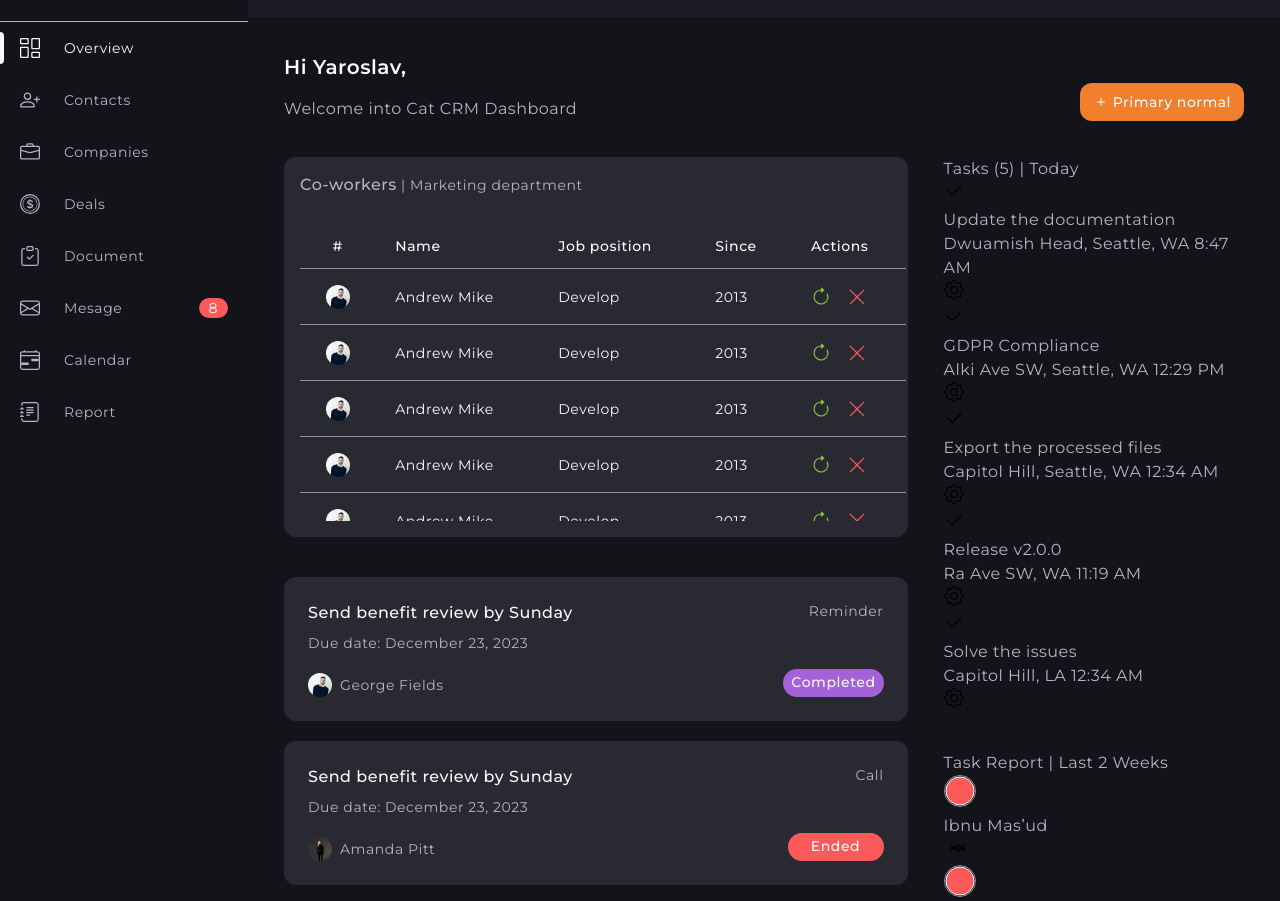
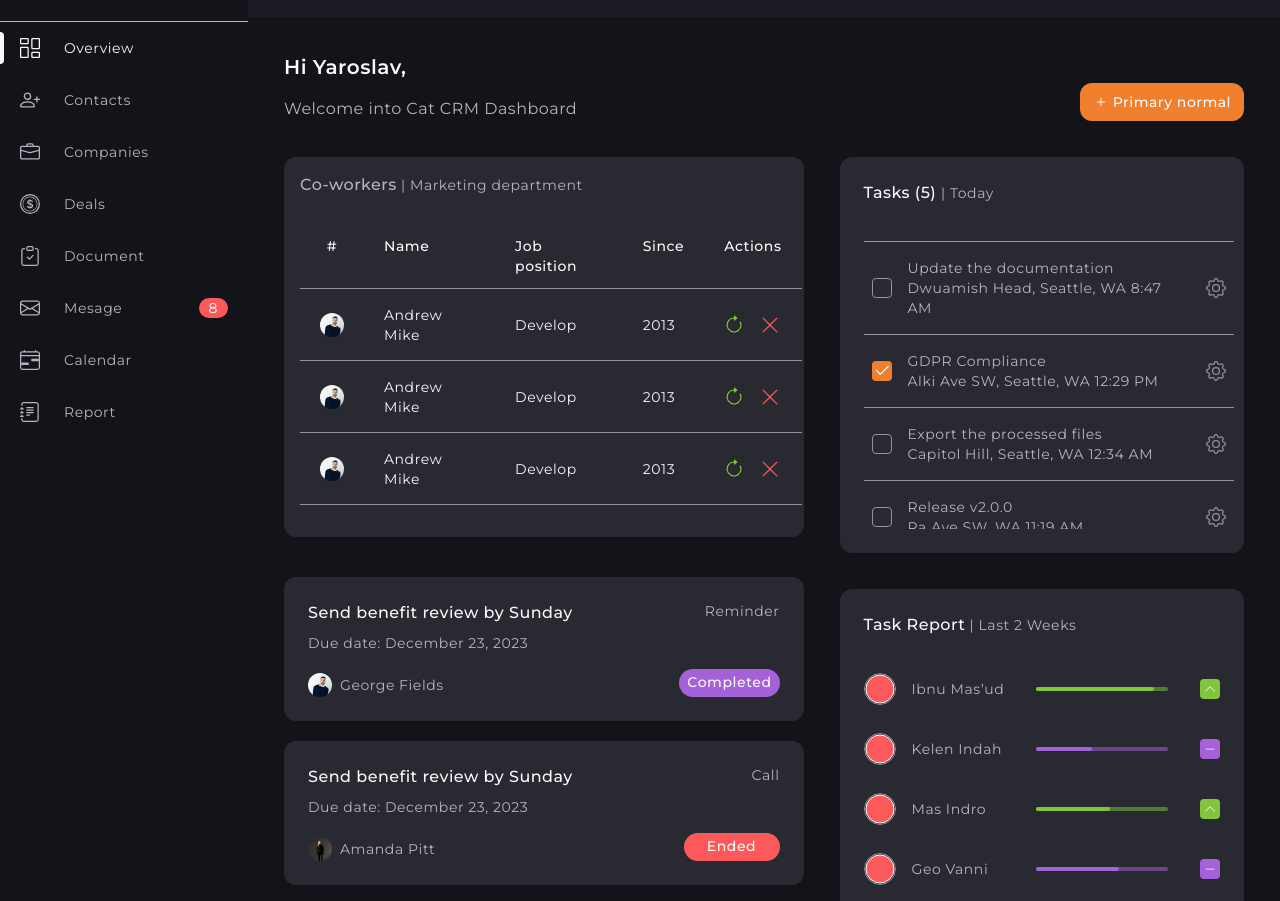
Before and after one commit to svitlana-shumal/sass-project, a website built with Vite: page index.html in a window 1280 px wide. Shown: the part 51-952 px from the top of the page. Built offline with nearby package versions, Linux system fonts and the light colour scheme.

Commit message:
added last code

```diff
--- a/index.html
+++ b/index.html
@@ -648,12 +648,11 @@
       <h2 class="reports-title"><span>Task Report</span> | Last 2 Weeks</h2>
       <ul class="reports-list">
         <li class="reports-item" data-status="up">
-          <div class="reports-co-worker co-worker">
-            <div class="co-worker-thumb">
-              <img class="co-worker-avatar" src="./src/img/avatars/thumb.svg" alt="Ibnu Mas’ud" width="32"
-                height="32" />
+          <div class="reports-staff staff">
+            <div class="staff-thumb">
+              <img class="staff-avatar" src="./src/img/avatars/thumb.svg" alt="Ibnu Mas’ud" width="32" height="32" />
             </div>
-            <h3 class="co-worker-caption">Ibnu Mas’ud</h3>
+            <h3 class="staff-caption">Ibnu Mas’ud</h3>
           </div>
           <progress class="reports-bar" id="report_ibnu" max="100" value="89">
             <!-- For older browser, which doesn't support <progress> styles -->
@@ -661,19 +660,18 @@
               <span style="width: 89%">Progress: 89%</span>
             </div>
           </progress>
-          <svg class="reports-status" width="20" height="20">
+          <svg class="reports-icon" width="20" height="20">
             <use class="up" href="./src/img/icons.svg#icon-up"></use>
             <use class="dash" href="./src/img/icons.svg#icon-dash"></use>
             <use class="down" href="./src/img/icons.svg#icon-down"></use>
           </svg>
         </li>
         <li class="reports-item" data-status="dash">
-          <div class="reports-co-worker co-worker">
-            <div class="co-worker-thumb">
-              <img class="co-worker-avatar" src="./src/img/avatars/thumb.svg" alt="Kelen Indah" width="32"
-                height="32" />
+          <div class="reports-staff staff">
+            <div class="staff-thumb">
+              <img class="staff-avatar" src="./src/img/avatars/thumb.svg" alt="Kelen Indah" width="32" height="32" />
             </div>
-            <h3 class="co-worker-caption">Kelen Indah</h3>
+            <h3 class="staff-caption">Kelen Indah</h3>
           </div>
           <progress class="reports-bar" id="report_indash" max="100" value="43">
             <!-- For older browser, which doesn't support <progress> styles -->
@@ -681,18 +679,18 @@
               <span style="width: 43%">Progress: 43%</span>
             </div>
           </progress>
-          <svg class="reports-status" width="20" height="20">
+          <svg class="reports-icon" width="20" height="20">
             <use class="up" href="./src/img/icons.svg#icon-up"></use>
             <use class="dash" href="./src/img/icons.svg#icon-dash"></use>
             <use class="down" href="./src/img/icons.svg#icon-down"></use>
           </svg>
         </li>
         <li class="reports-item" data-status="up">
-          <div class="reports-co-worker co-worker">
-            <div class="co-worker-thumb">
-              <img class="co-worker-avatar" src="./src/img/avatars/thumb.svg" alt="Mas Indro" width="32" height="32" />
+          <div class="reports-staff staff">
+            <div class="staff-thumb">
+              <img class="staff-avatar" src="./src/img/avatars/thumb.svg" alt="Mas Indro" width="32" height="32" />
             </div>
-            <h3 class="co-worker-caption">Mas Indro</h3>
+            <h3 class="staff-caption">Mas Indro</h3>
           </div>
           <progress class="reports-bar" id="report_indro" max="100" value="56">
             <!-- For older browser, which doesn't support <progress> styles -->
@@ -700,18 +698,18 @@
               <span style="width: 56%">Progress: 56%</span>
             </div>
           </progress>
-          <svg class="reports-status" width="20" height="20">
+          <svg class="reports-icon" width="20" height="20">
             <use class="up" href="./src/img/icons.svg#icon-up"></use>
             <use class="dash" href="./src/img/icons.svg#icon-dash"></use>
             <use class="down" href="./src/img/icons.svg#icon-down"></use>
           </svg>
         </li>
         <li class="reports-item" data-status="dash">
-          <div class="reports-co-worker co-worker">
-            <div class="co-worker-thumb">
-              <img class="co-worker-avatar" src="./src/img/avatars/thumb.svg" alt="Geo Vanni" width="32" height="32" />
+          <div class="reports-staff staff">
+            <div class="staff-thumb">
+              <img class="staff-avatar" src="./src/img/avatars/thumb.svg" alt="Geo Vanni" width="32" height="32" />
             </div>
-            <h3 class="co-worker-caption">Geo Vanni</h3>
+            <h3 class="staff-caption">Geo Vanni</h3>
           </div>
           <progress class="reports-bar" id="report_vanni" max="100" value="63">
             <!-- For older browser, which doesn't support <progress> styles -->
@@ -719,18 +717,18 @@
               <span style="width: 63%">Progress: 63%</span>
             </div>
           </progress>
-          <svg class="reports-status" width="20" height="20">
+          <svg class="reports-icon" width="20" height="20">
             <use class="up" href="./src/img/icons.svg#icon-up"></use>
             <use class="dash" href="./src/img/icons.svg#icon-dash"></use>
             <use class="down" href="./src/img/icons.svg#icon-down"></use>
           </svg>
         </li>
         <li class="reports-item" data-status="down">
-          <div class="reports-co-worker co-worker">
-            <div class="co-worker-thumb">
-              <img class="co-worker-avatar" src="./src/img/avatars/thumb.svg" alt="Avian Rizk" width="32" height="32" />
+          <div class="reports-staff staff">
+            <div class="staff-thumb">
+              <img class="staff-avatar" src="./src/img/avatars/thumb.svg" alt="Avian Rizk" width="32" height="32" />
             </div>
-            <h3 class="co-worker-caption">Avian Rizk</h3>
+            <h3 class="staff-caption">Avian Rizk</h3>
           </div>
           <progress class="reports-bar" id="report_rizk" max="100" value="63">
             <!-- For older browser, which doesn't support <progress> styles -->
@@ -738,7 +736,7 @@
               <span style="width: 63%">Progress: 63%</span>
             </div>
           </progress>
-          <svg class="reports-status" width="20" height="20">
+          <svg class="reports-icon" width="20" height="20">
             <use class="up" href="./src/img/icons.svg#icon-up"></use>
             <use class="dash" href="./src/img/icons.svg#icon-dash"></use>
             <use class="down" href="./src/img/icons.svg#icon-down"></use>
--- a/src/scss/components/_reports.scss
+++ b/src/scss/components/_reports.scss
@@ -1,31 +1,114 @@
+@use '../utils/placeholders';
+@use '../utils/variables' as var;
+@use '../utils/functions' as fn;
+@use '../utils/mixins' as mx;
+
+$reports-status: (
+  'success': 'up',
+  'warning': 'dash',
+  'danger': 'down',
+);
+
 .reports {
+  @extend %section-frame;
+
   grid-area: reports;
+
+  min-width: 340px;
+  background-color: fn.get-color('dark-tertiary');
 }
 .reports-title {
+  @extend %details;
+
+  margin-bottom: 36px;
+  color: fn.get-color('light-secondary');
+
+  span {
+    @extend %accent-text;
+    color: fn.get-color('light-primary');
   }
-.reports-list {
 }
 .reports-item {
+  display: flex;
+  align-items: center;
+  gap: 30px;
+
+  @include mx.mq('md') {
+    gap: 32px;
   }
-.reports-co-worker {
+
+  &:not(:last-child) {
+    margin-bottom: 28px;
   }
-.co-worker {
 }
-.co-worker-thumb {
+.reports-staff {
+  flex-grow: 1;
+  flex-shrink: 0;
 }
-.co-worker-avatar {
+.staff {
+  display: flex;
+  align-items: center;
+  gap: 16px;
 }
-.co-worker-caption {
+.staff-thumb {
+  @include mx.frame(32px, $is-circle: true);
+}
+.staff-caption {
+  @extend %details;
+
+  color: fn.get-color('light-secondary');
 }
 .reports-bar {
+  width: calc(100% - 224px);
+  height: 4px;
+
+  &[value] {
+    border-radius: 2px;
   }
-.progress-bar {
+
+  @each $key, $value in $reports-status {
+    [data-status='#{$value}'] & {
+      //Mozilla browser
+      &[value] {
+        background-color: rgba(fn.get-color($key), 0.3);
       }
-.reports-status {
+      &::-mor-progress-bar {
+        background-color: rgba(fn.get-color($key), 1);
       }
-.up {
+
+      //Chrom, Safari, Opera  browser
+      &::-webkit-progress-bar {
+        background-color: rgba(fn.get-color($key), 0.3);
+        border-radius: 2px;
       }
-.dash {
+      &::-webkit-progress-value {
+        background-color: rgba(fn.get-color($key), 1);
+        border-radius: 2px;
       }
-.down {
     }
+  }
+}
+.reports-icon {
+  flex-shrink: 0;
+
+  width: 20px;
+  height: 20px;
+  padding: 4px;
+
+  border-radius: 4px;
+
+  use {
+    opacity: 0;
+    fill: fn.get-color('light-primary');
+  }
+
+  @each $key, $value in $reports-status {
+    [data-status='#{$value}'] & {
+      background-color: fn.get-color($key);
+
+      .#{$value} {
+        opacity: 1;
+      }
+    }
+  }
+}
--- a/src/scss/components/_tasks.scss
+++ b/src/scss/components/_tasks.scss
@@ -1,27 +1,105 @@
+@use '../utils/placeholders';
+@use '../utils/variables' as var;
+@use '../utils/functions' as fn;
+@use '../utils/mixins' as mx;
+
 .tasks {
+  @extend %section-frame;
+
   grid-area: tasks;
+
+  min-width: 340px;
+  max-height: 420px;
+
+  background-color: fn.get-color('dark-tertiary');
 }
 .tasks-title {
+  @extend %details;
+
+  margin-bottom: 36px;
+  color: fn.get-color('light-secondary');
+
+  span {
+    @extend %accent-text;
+
+    color: fn.get-color('light-primary');
+  }
 }
 .tasks-list {
+  @include mx.scroll-bar;
+
+  max-height: 288px;
+  overflow: auto;
+
+  @include mx.mq('lg') {
+    margin-right: -14px;
+  }
 }
 .tasks-item {
+  display: flex;
+  align-items: center;
+  gap: 16px;
+
+  padding: 16px 8px;
+  border-top: 1px solid;
+  border-color: fn.get-color('light-tertiary');
 }
 .tasks-checkbox {
-}
-.tasks-input {
-}
-.visually-hidden {
+  flex-shrink: 0;
+  display: flex;
+  align-items: center;
+  justify-content: center;
+
+  width: 20px;
+  height: 20px;
+  cursor: pointer;
 }
 .tasks-checkbox-icon {
+  @include mx.ease('fast', fill, background-color, border-color);
+
+  fill: fn.get-color('transparent');
+  border: 1px solid;
+  border-color: fn.get-color('light-tertiary');
+  border-radius: 4px;
+
+  .tasks-input:checked + & {
+    fill: fn.get-color('light-primary');
+    background-color: fn.get-color('accent-primary');
+    border-color: fn.get-color('transparent');
+  }
+  .tasks-input:focus-visible + & {
+    outline: 2px solid;
+    outline-color: fn.get-color('light-tertiary');
+    outline-offset: 2px;
+  }
 }
 .tasks-info {
+  flex-grow: 1;
 }
 .tasks-heading {
+  @extend %details;
+
+  color: get-color('light-primary');
 }
 .tasks-desc {
+  @extend %details;
+
+  color: get-color('light-secondary');
 }
 .tasks-btn {
+  @include mx.ease('fast', outline);
+
+  width: 20px;
+  height: 20px;
+  color: fn.get-color('light-tertiary');
+  border-radius: 50%;
+
+  &:focus-visible {
+    outline: 2px solid;
+    outline-color: rgba(fn.get-color('light-tertiary'), 0.6);
+    outline-offset: 3px;
+  }
+  &-icon {
+    fill: fn.get-color('current');
+  }
 }
-.tasks-btn-icon {
-}
```
Lines whose indentation alone changed are shown as unchanged.
